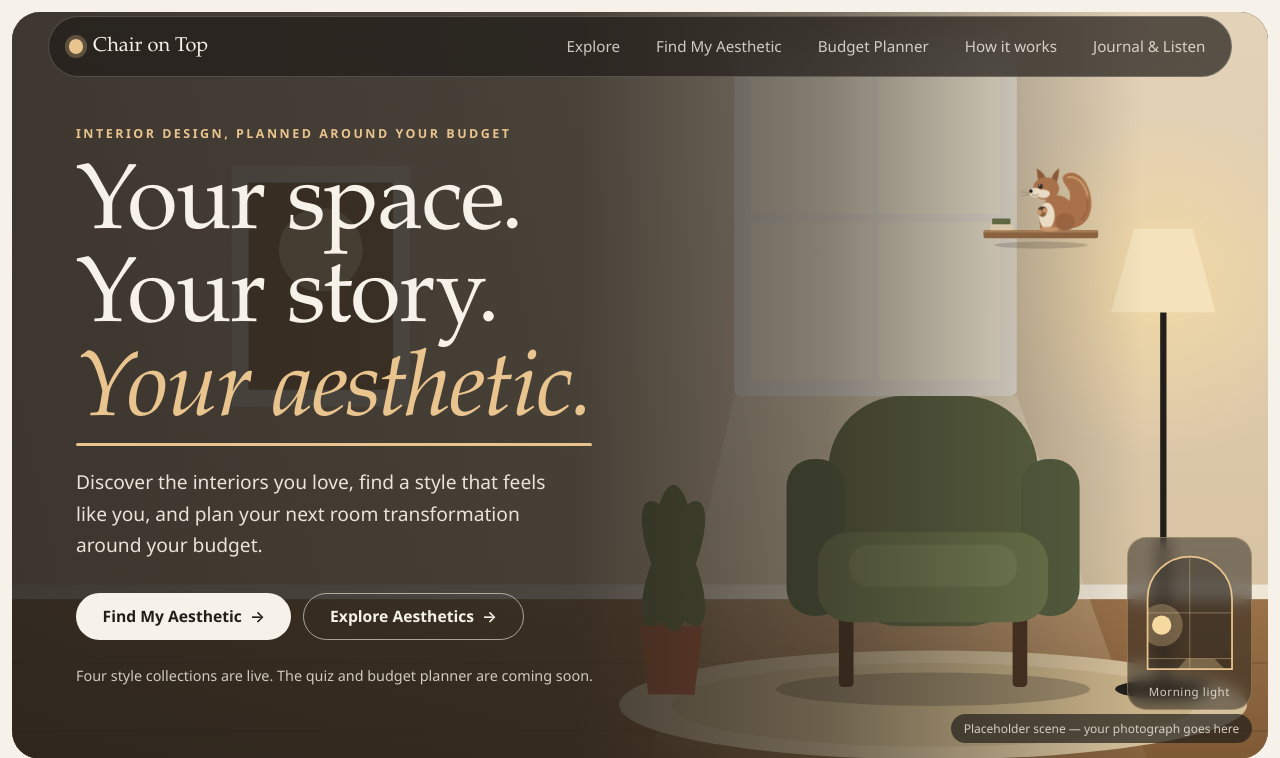
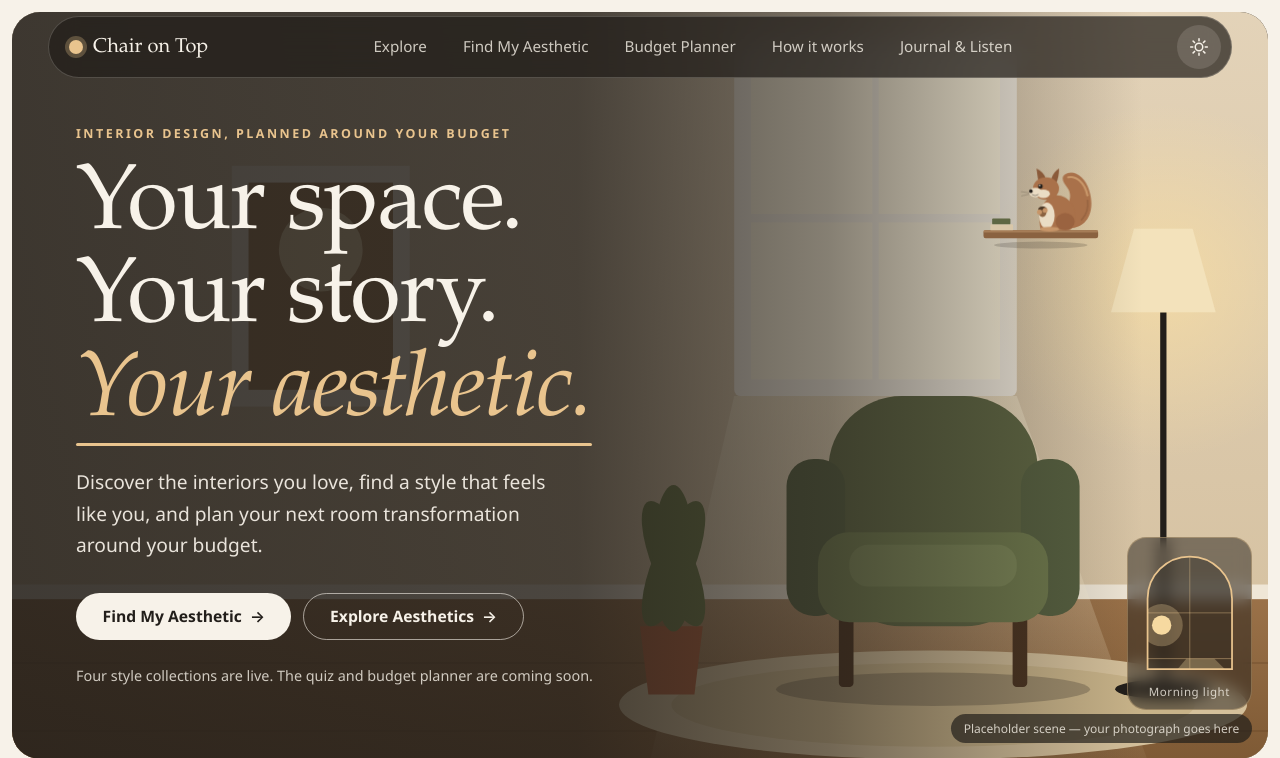
Before and after one commit to jiyaraj08/Chair-On-Top, a FastAPI app: page / in a window 1280 px wide. Shown: the top 758 px of the page. Run offline with FastAPI, Linux system fonts and the light colour scheme.

Commit message:
Implement theme toggle button in site header
Added a theme toggle button for dark mode.

```diff
--- a/templates/partials/site_header.html
+++ b/templates/partials/site_header.html
@@ -18,5 +18,9 @@
       <li><a href="{{ _h }}#how">How it works</a></li>
       <li><a href="/journal"{% if current_nav == "journal" %} aria-current="page"{% endif %}>Journal &amp; Listen</a></li>
     </ul>
+    <button class="theme-toggle" type="button" data-theme-toggle aria-label="Switch to dark theme" title="Switch to dark theme">
+      <svg class="icon-sun" viewBox="0 0 24 24" aria-hidden="true" focusable="false"><circle cx="12" cy="12" r="4.5"/><path d="M12 2v2.5M12 19.5V22M4.93 4.93l1.77 1.77M17.3 17.3l1.77 1.77M2 12h2.5M19.5 12H22M4.93 19.07l1.77-1.77M17.3 6.7l1.77-1.77"/></svg>
+      <svg class="icon-moon" viewBox="0 0 24 24" aria-hidden="true" focusable="false"><path d="M21 12.79A9 9 0 1 1 11.21 3 7 7 0 0 0 21 12.79z"/></svg>
+    </button>
   </nav>
 </header>
```
